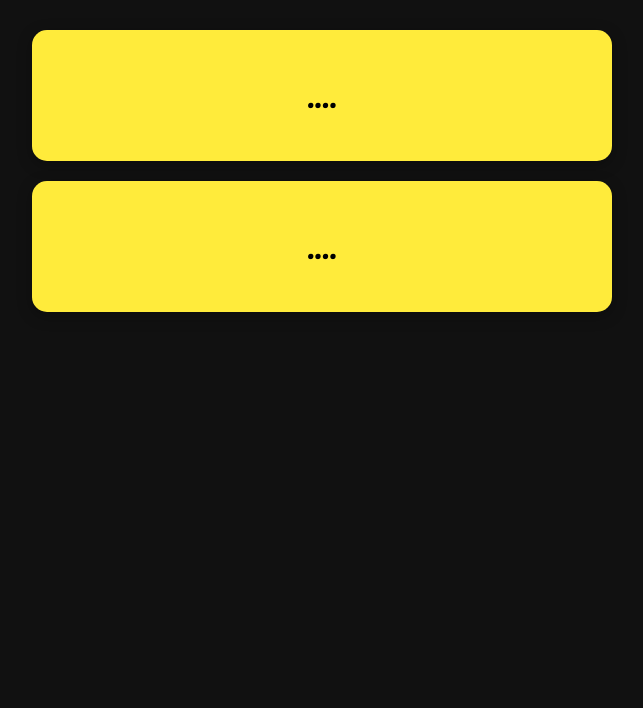
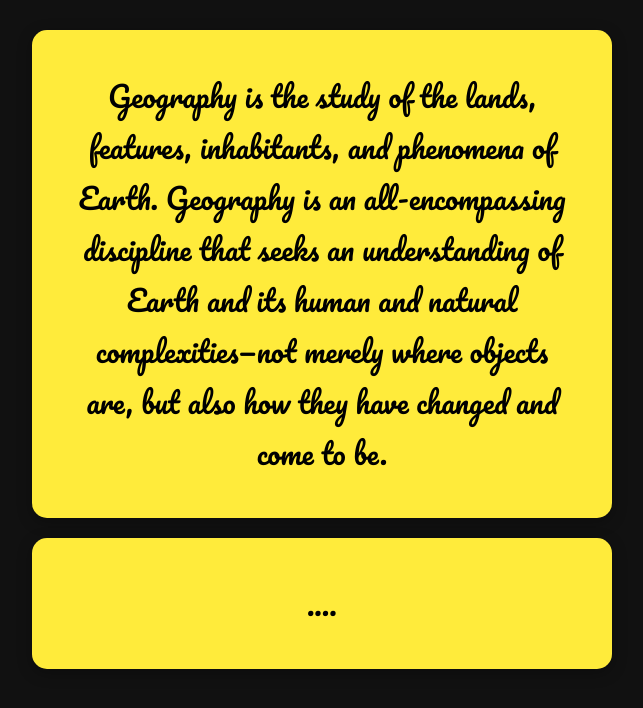
Before and after one commit to Agyat17/a, a plain HTML site: page index.html in a window 1280 px wide. Shown: the whole page, without its empty margins (318-961 px from the left). Drawn offline with Linux system fonts and the light colour scheme.

Commit message:
Update index.html

```diff
--- a/index.html
+++ b/index.html
@@ -13,7 +13,7 @@
 </head>
 <body>
 
-<div class="box">....</div>
+<div class="box">Geography is the study of the lands, features, inhabitants, and phenomena of Earth. Geography is an all-encompassing discipline that seeks an understanding of Earth and its human and natural complexities—not merely where objects are, but also how they have changed and come to be.</div>
 <div class="box">....</div>
 
 </body>
```
